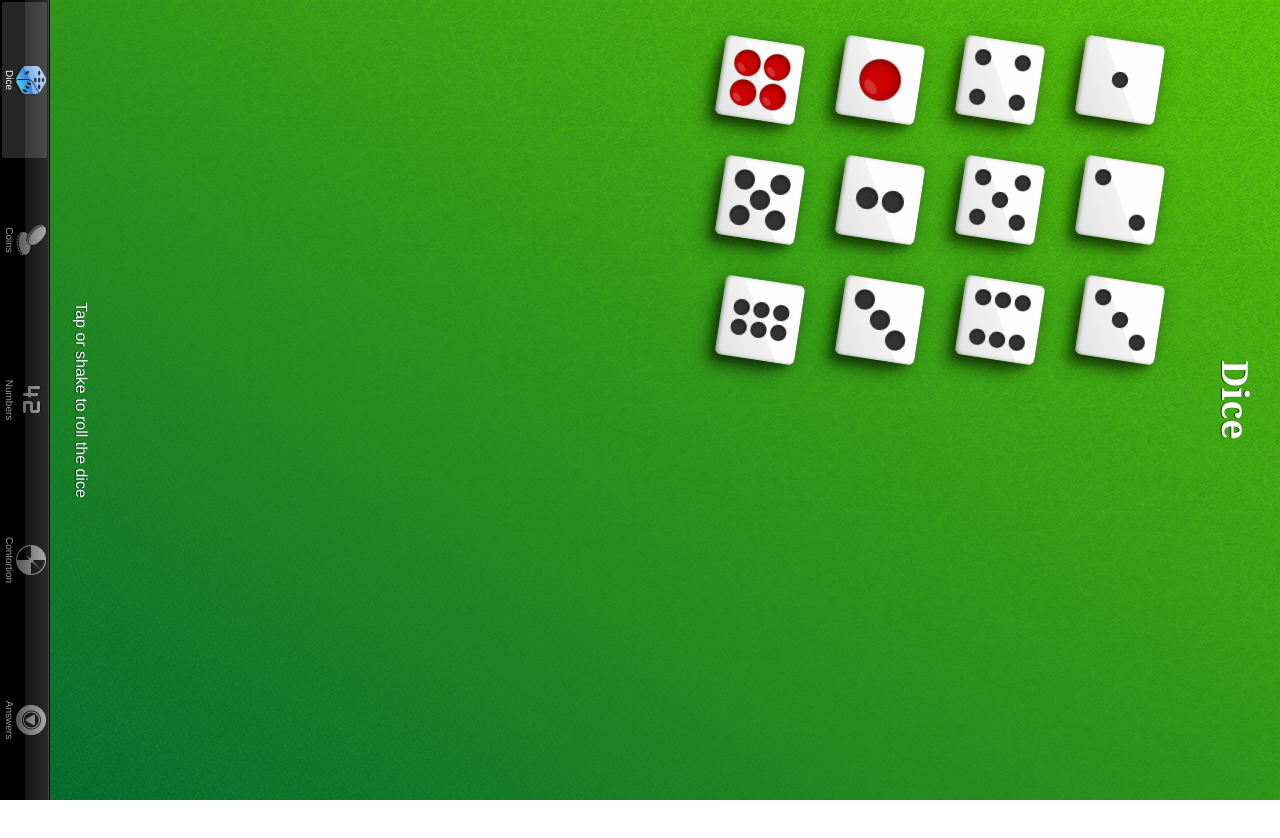
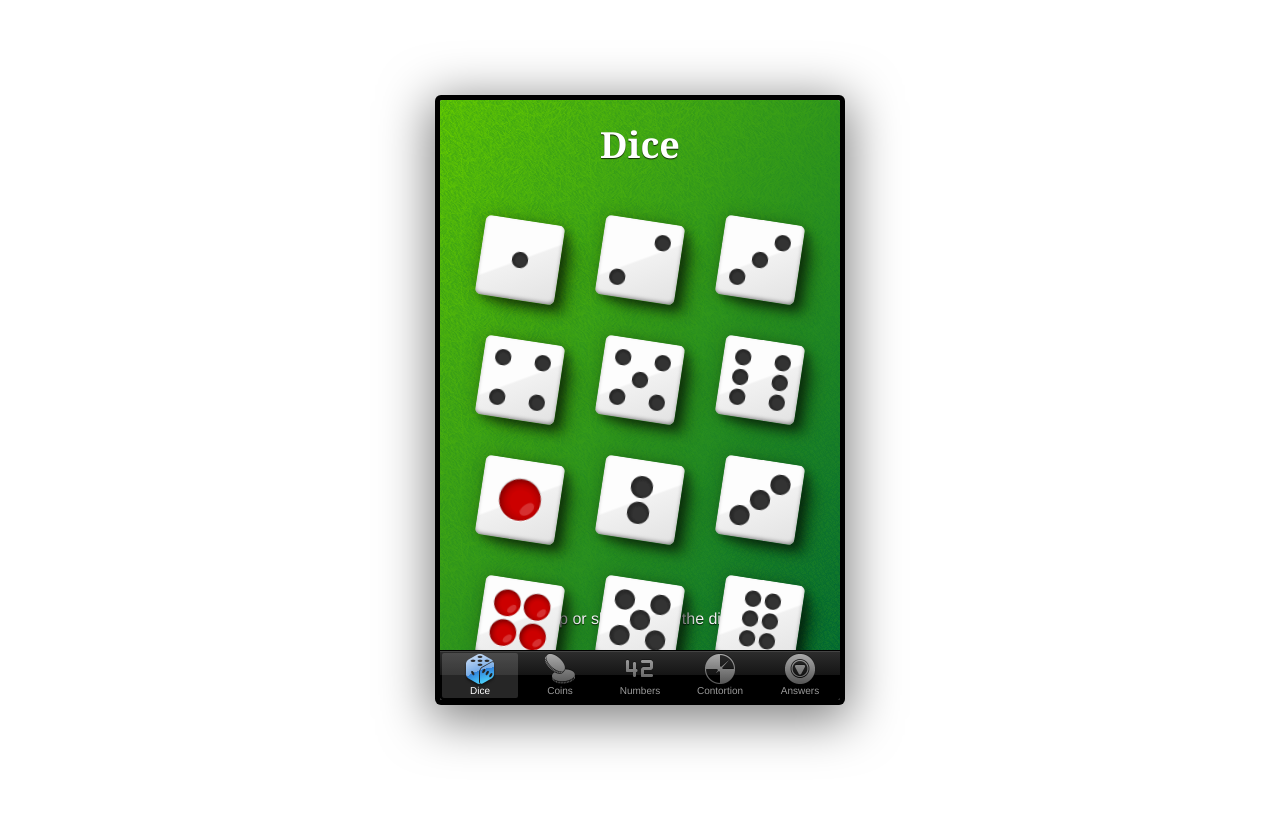
Before and after one commit to davidje13/Chance, a plain HTML site: page index.html in a window 1280 px wide. After the commit the page ends 800 px from the top, so only its background shows below. Drawn offline with Linux system fonts and the light colour scheme.

Commit message:
Optimise for various devices

```diff
--- a/index.html
+++ b/index.html
@@ -20,7 +20,9 @@
 <script type="module" src="src/ui.js"></script>
 </head>
 <body>
+<div id="holder1"><div id="holder2">
 <div id="content"><h1 id="title">Loading&hellip;</h1><div id="info"></div></div>
 <nav id="tabs"></nav>
+</div></div>
 </body>
 </html>
--- a/resources/common.css
+++ b/resources/common.css
@@ -7,13 +7,43 @@ body {
 	overflow: hidden;
 }
 
+#holder1 {
+	position: absolute;
+	top: 0;
+	left: 0;
+	right: 0;
+	bottom: 0;
+	overflow: hidden;
+}
+
 @media screen and (orientation: landscape) {
-	body {
+	#holder2 {
 		/* disable landscape orientation */
 		width: 100vh;
 		height: 100vw;
 		transform-origin: 0 0;
 		transform: rotate(90deg) translateY(-100%);
+	}
+
+	body.orient-90 #holder2 {
+		transform-origin: 0 0;
+		transform: rotate(-90deg) translateX(-100%);
+	}
+}
+
+@media screen and (min-width: 600px) and (min-height: 600px) {
+	#holder2 {
+		width: 400px !important;
+		height: 600px !important;
+		margin-left: -200px;
+		margin-top: -300px;
+		position: absolute;
+		top: 50%;
+		left: 50%;
+		transform: none !important;
+		overflow: hidden;
+		border-radius: 2px;
+		box-shadow: 0 0 0 5px #000000, 0 10px 50px 10px rgba(0, 0, 0, 0.5);
 	}
 }
 
--- a/src/ui.js
+++ b/src/ui.js
@@ -30,7 +30,10 @@ tabs.addEventListener('enter', (tabs, id, {runner}) => {
 	document.title = runner.title() + ' \u2014 Chance';
 	container.appendChild(runner.dom());
 	runner.start();
-	window.location.hash = 'tab-' + id;
+	// Do not change URL if landscape (else Safari covers content with URL bar)
+	if (window.orientation % 180 === 0) {
+		window.location.hash = 'tab-' + id;
+	}
 });
 
 function setTabFromHash() {
@@ -71,3 +74,19 @@ window.addEventListener('touchend', (e) => {
 	}
 	lastTouchEnd = now;
 }, {passive: false});
+
+window.addEventListener('orientationchange', () => {
+	if (window.orientation === 90) {
+		document.body.className = 'orient-90';
+	} else {
+		document.body.className = '';
+	}
+});
+
+// Lock portrait on devices which support it
+(
+	screen.lockOrientation ||
+	screen.mozLockOrientation ||
+	screen.msLockOrientation ||
+	(() => null)
+)('portrait');
```
